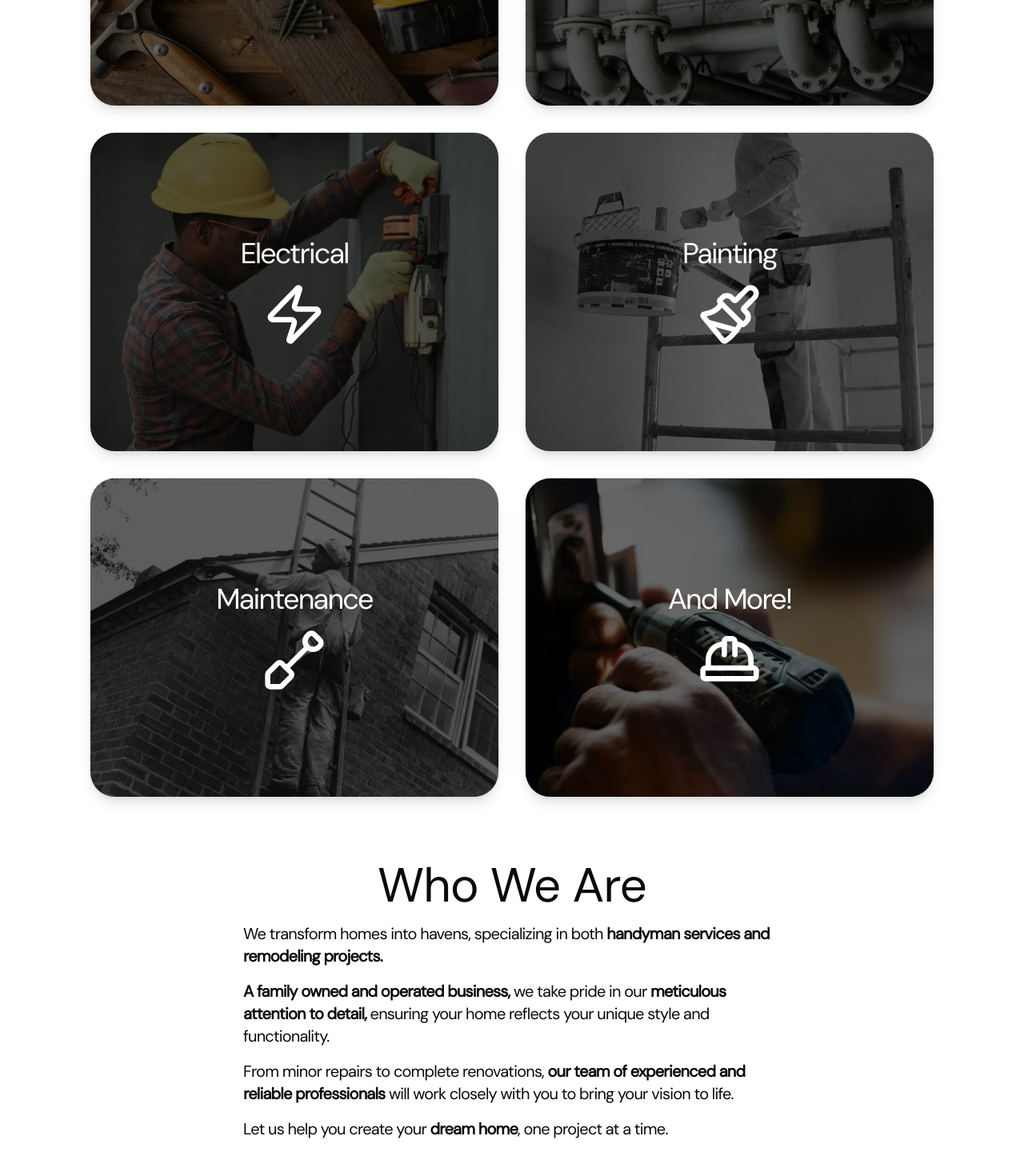
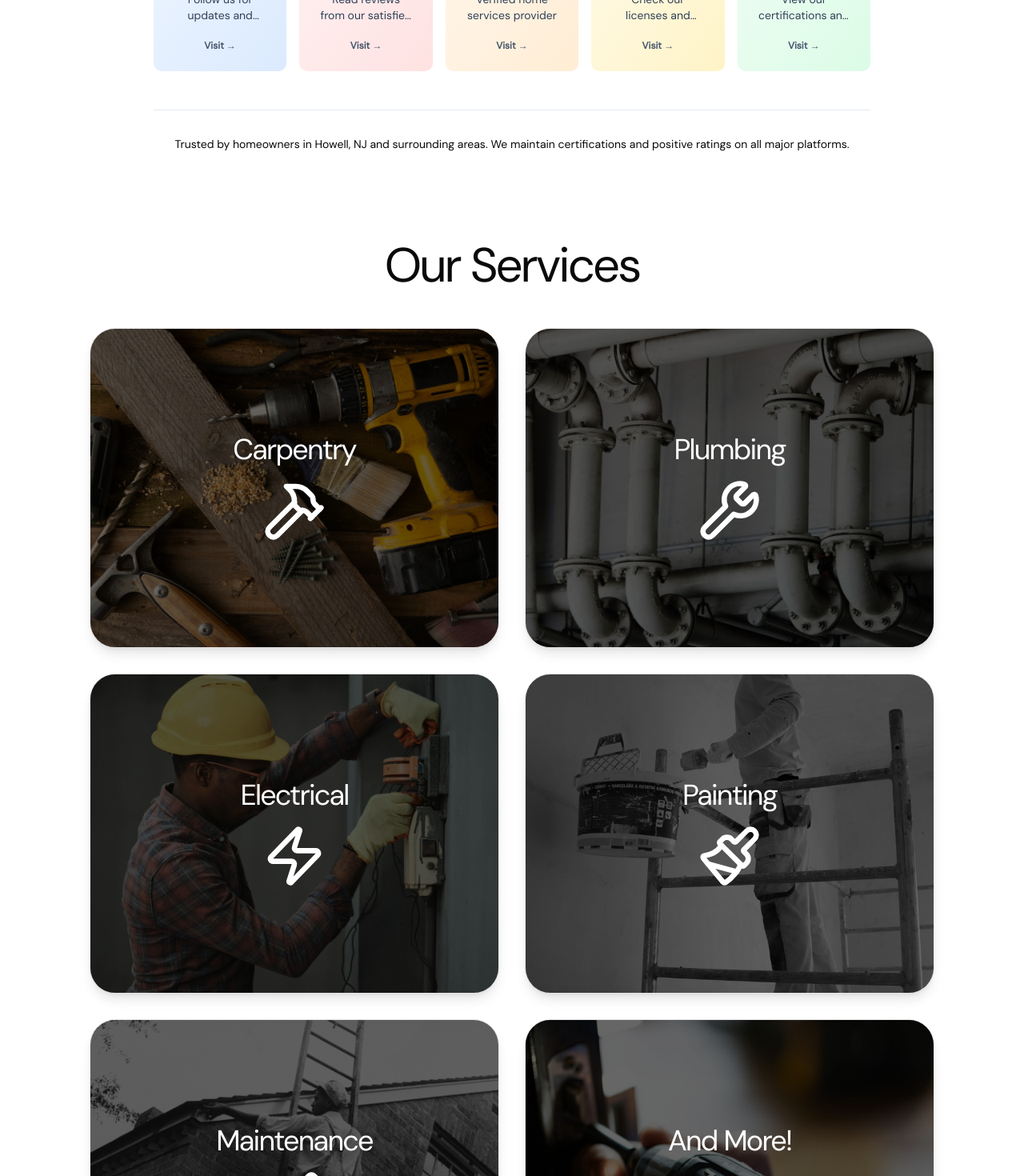
Before and after one commit to arbiosu/orion, a Next.js app: page / in a window 1280 px wide. Shown: the part 1560-3030 px from the top of the page at 80% size. Built offline with nearby package versions, Linux system fonts and the light colour scheme.

Commit message:
update layout

```diff
--- a/src/app/page.tsx
+++ b/src/app/page.tsx
@@ -1,5 +1,7 @@
 import Hero from '@/components/hero';
+import SocialLinks from '@/components/social-links';
 import Services from '@/components/services';
+import ServiceArea from '@/components/service-area';
 import About from '@/components/about';
 import Reviews from '@/components/reviews-carousel';
 import BentoGridGallery from '@/components/bento-image-grid';
@@ -11,8 +13,12 @@ export default function Home() {
   return (
     <main className='flex flex-col gap-12'>
       <Hero />
+      <SocialLinks />
       <Services />
-      <About />
+      <div className='flex-col items-center justify-center'>
+        <About />
+        <ServiceArea />
+      </div>
       <Reviews />
       <QuoteForm />
       <BentoGridGallery images={images} />
```
